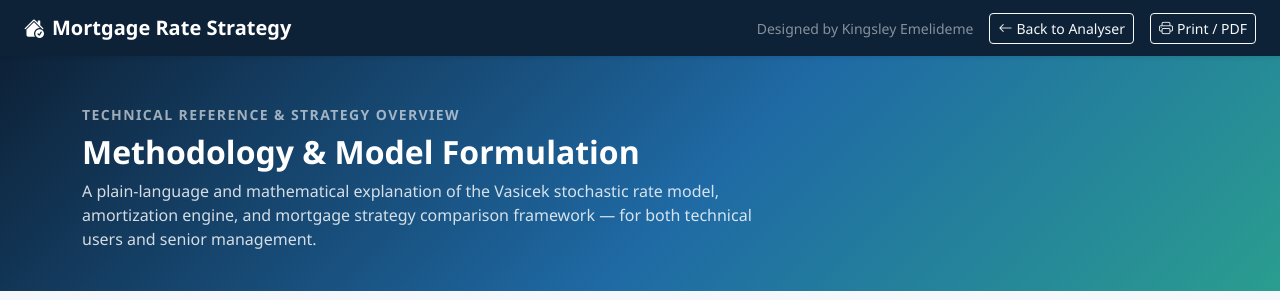
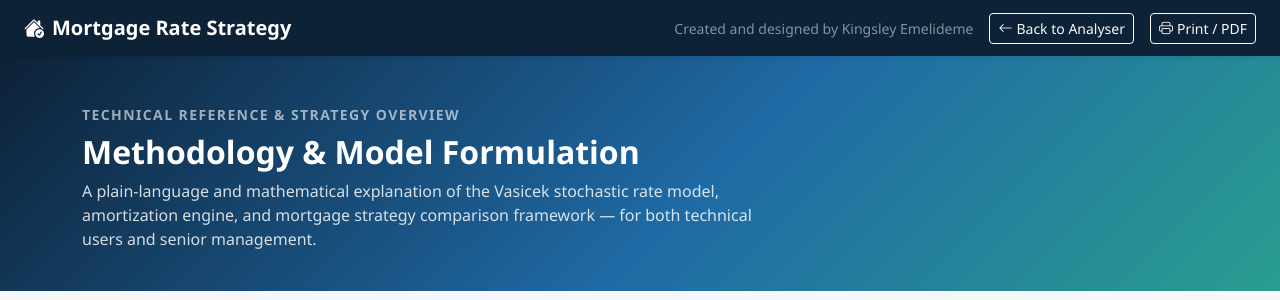
Before and after one commit to kingsley2emelideme/Mortgage_Strategy, a Flask app: page /methodology in a window 1280 px wide. Shown: the top 300 px of the page. Run offline with Flask 3, Linux system fonts and the light colour scheme.

Commit message:
Update credit text on methodology page to "Created and designed by Kingsley Emelideme"
Co-Authored-By: Claude Sonnet 4.6 <noreply@anthropic.com>

```diff
--- a/templates/methodology.html
+++ b/templates/methodology.html
@@ -114,7 +114,7 @@
       <span class="fw-bold">Mortgage Rate Strategy</span>
     </a>
     <div class="ms-auto d-flex align-items-center gap-3">
-      <span class="text-white-50 small d-none d-md-block">Designed by Kingsley Emelideme</span>
+      <span class="text-white-50 small d-none d-md-block">Created and designed by Kingsley Emelideme</span>
       <a href="/" class="btn btn-outline-light btn-sm"><i class="bi bi-arrow-left me-1"></i>Back to Analyser</a>
       <button onclick="window.print()" class="btn btn-outline-light btn-sm"><i class="bi bi-printer me-1"></i>Print / PDF</button>
     </div>
@@ -607,7 +607,7 @@
   <div class="container text-center text-muted small">
     Mortgage Rate Strategy Engine &mdash; Methodology Reference &mdash;
     Vasicek (1977), Fisher (1930), Euler–Maruyama Discretisation
-    &mdash; <strong>Designed by Kingsley Emelideme</strong>
+    &mdash; <strong>Created and designed by Kingsley Emelideme</strong>
   </div>
 </footer>
 
```
